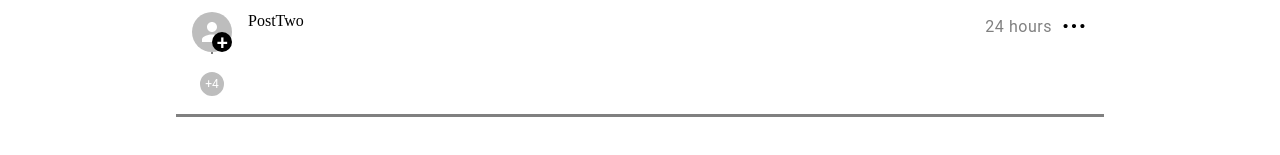
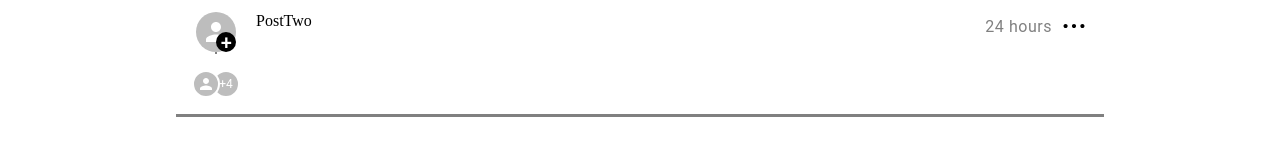
Before and after one commit to Nitish-Bakshi-1/Threads-clone, a React (Vite) app in the folder frontend/: page / in a window 1280 px wide. Shown: the part 241-396 px from the top of the page. Built offline with nearby package versions, Linux system fonts and the light colour scheme.

Commit message:
post part 1 done

```diff
--- a/frontend/src/components/home/post/PostOne.jsx
+++ b/frontend/src/components/home/post/PostOne.jsx
@@ -46,9 +46,11 @@ const PostOne = () => {
           sx={{ border: "0.1rem solid gray", width: "0px", height: "100%" }}
         ></Stepper>
         <AvatarGroup
-          total={4}
+          total={5}
           sx={{ "& .MuiAvatar-root": { width: 24, height: 24, fontSize: 12 } }}
-        ></AvatarGroup>
+        >
+          <Avatar src="" alt="" />
+        </AvatarGroup>
       </Stack>
     </Stack>
   );
```
